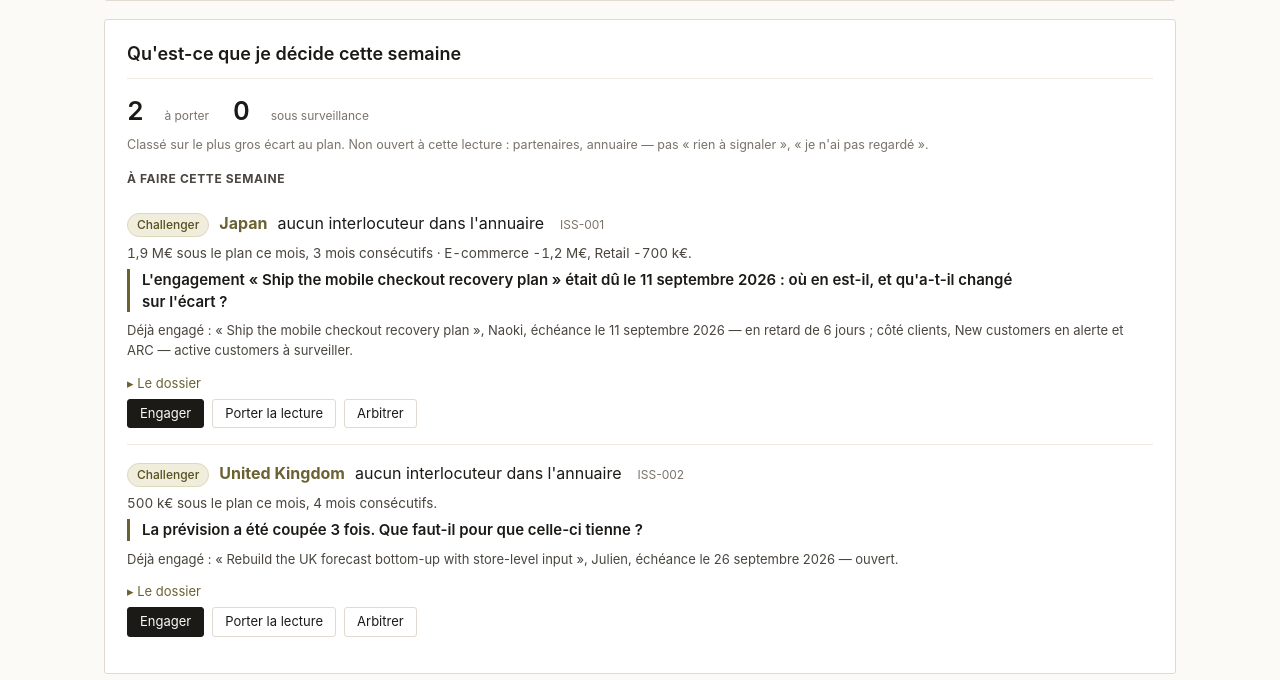
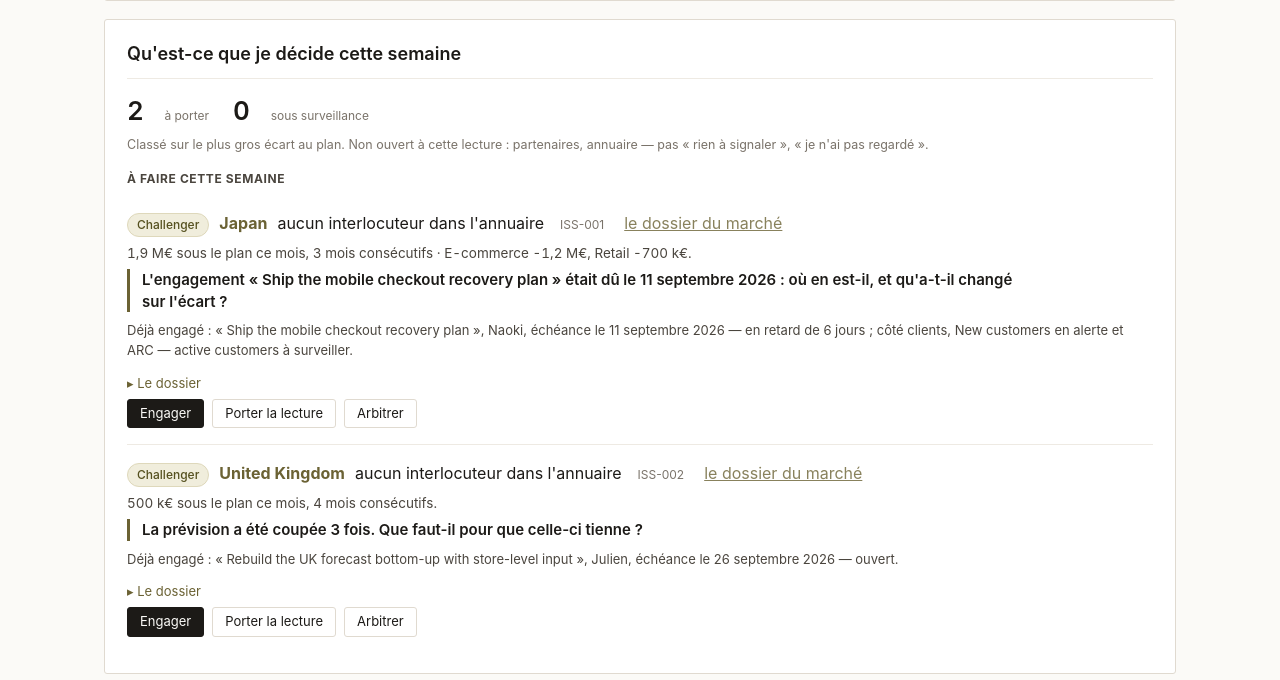
Before and after one commit to ageiger75/bureau, a FastAPI app: page / in a window 1280 px wide. Shown: the part 1104-1784 px from the top of the page. Run offline with FastAPI, Linux system fonts and the light colour scheme; data comes from the database, SQL or seed files in the repository; data that the repository does not hold is empty.

Commit message:
Écran du jour : le marché d'une conversation mène au dossier et au périmètre
Le nom seul, en lien discret, ne se voyait pas comme un lien. Deux liens soulignés
sous chaque conversation : le dossier du marché, et la page du périmètre quand le
marché en est un. Même chose sur la ligne de veille.

Co-Authored-By: Claude Fable 5.1 <noreply@anthropic.com>
Claude-Session: https://claude.ai/code/session_011tJ3SKG1YtmmkR73ioPvMr

```diff
--- a/app/templates/today.html
+++ b/app/templates/today.html
@@ -429,9 +429,11 @@
           <li class="talk">
             <p class="talk-title">
               <span class="chip chip-role">{{ talk.role }}</span>
-              <strong>{% if talk.market %}<a href="/marche/{{ talk.market | slug }}">{{ talk.market }}</a>{% else %}{{ talk.issue.title }}{% endif %}</strong>
+              {% set head = (talk.market or "").split('/')[0].strip() %}
+              <strong>{% if head %}<a href="/marche/{{ head | slug }}">{{ head }}</a>{% else %}{{ talk.issue.title }}{% endif %}</strong>
               {% if talk.who %}<span class="talk-who">avec {{ talk.who }}</span>{% else %}<span class="muted">aucun interlocuteur dans l'annuaire</span>{% endif %}
               <span class="subject-ref">{{ talk.issue.issue_id }}</span>
+              {% if head %}<a class="scope-link" href="/marche/{{ head | slug }}">le dossier du marché</a>{% if track and track.perimeters and head in (track.perimeters | map(attribute='name') | list) %} <a class="scope-link" href="/perimetre/{{ head | slug }}">la page du périmètre</a>{% endif %}{% endif %}
             </p>
             {% if talk.stake %}<p class="talk-stake">{{ talk.stake | ucfirst }}.</p>{% endif %}
             <p class="talk-question">{{ talk.question | ucfirst }}</p>
@@ -466,7 +468,7 @@
         <tbody>
         {% for item in prepared.watch %}
           <tr>
-            <td class="cell-name"><strong>{% if item.issue.scopes %}{% set head = item.issue.scopes[0].split('/')[0].strip() %}<a href="/marche/{{ head | slug }}">{{ head }}</a>{% else %}{{ item.issue.title }}{% endif %}</strong> <small>{{ item.issue.issue_id }}</small></td>
+            <td class="cell-name"><strong>{% if item.issue.scopes %}{% set head = item.issue.scopes[0].split('/')[0].strip() %}<a href="/marche/{{ head | slug }}">{{ head }}</a>{% else %}{{ item.issue.title }}{% endif %}</strong> <small>{{ item.issue.issue_id }}</small>{% if item.issue.scopes and track and track.perimeters and head in (track.perimeters | map(attribute='name') | list) %} <a class="scope-link" href="/perimetre/{{ head | slug }}">périmètre</a>{% endif %}</td>
             <td class="num {{ 'is-en-retard' if item.year_gap is not none and item.year_gap < 0 else '' }}">{{ item.year_label }}</td>
             <td class="num {{ 'is-en-retard' if item.gap is not none and item.gap < 0 else '' }}">{{ item.gap_label }}</td>
             <td>{{ item.months_label }}</td>
```
Also changed, not shown: tests/test_web_today.py (+6 -0 lines).
